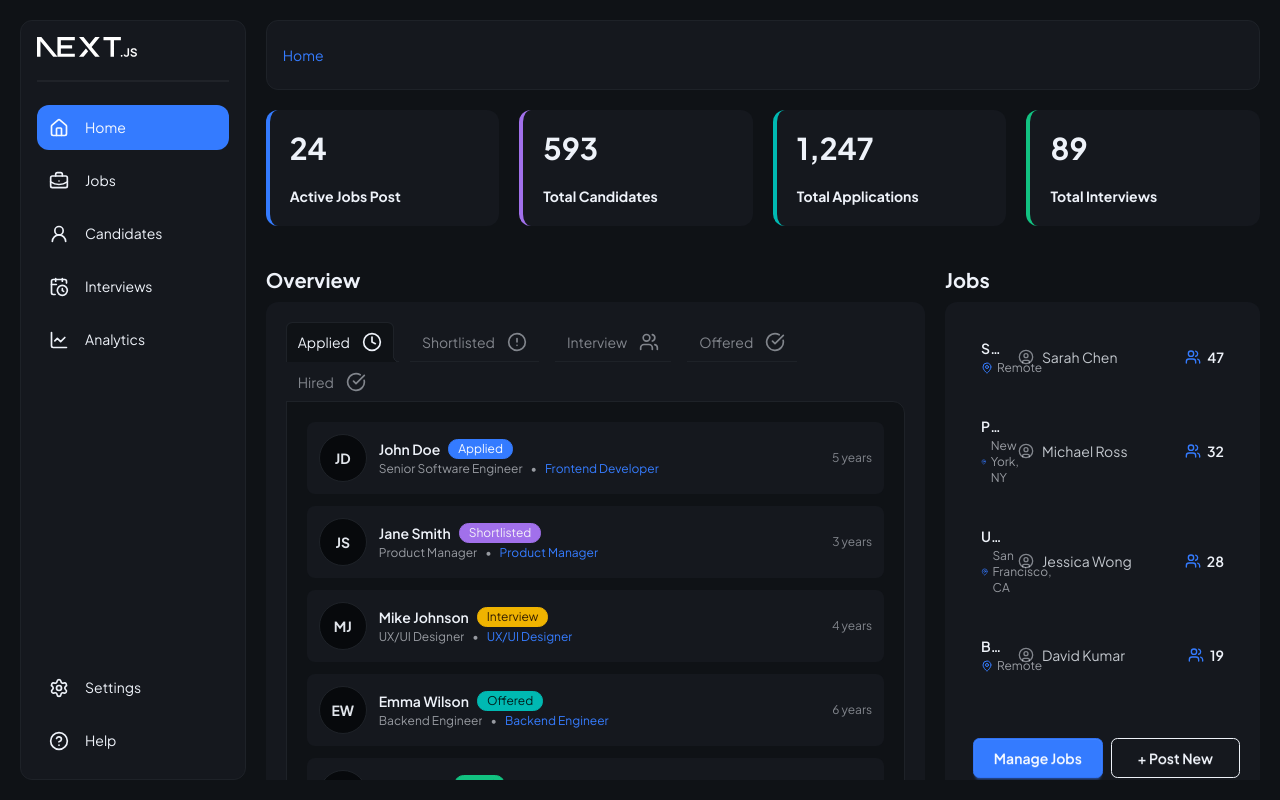
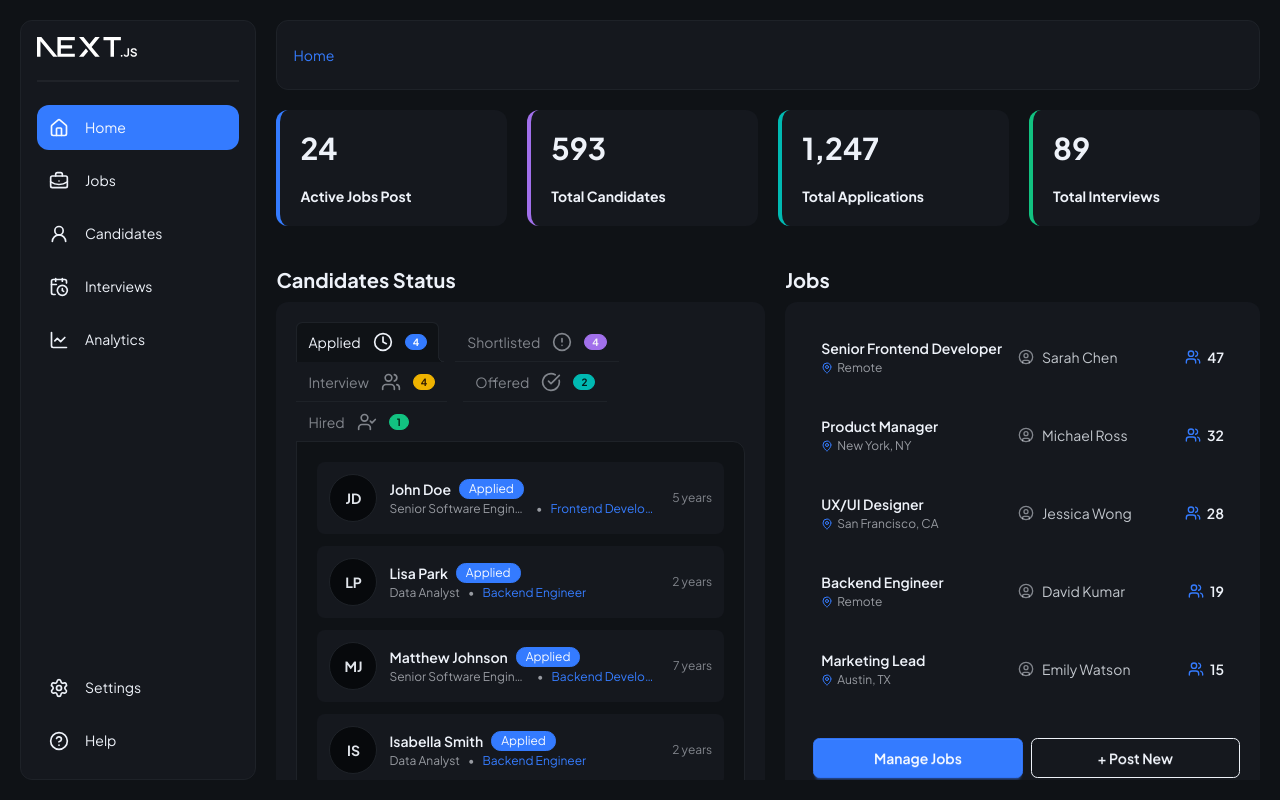
Before and after one commit to lavleshdubey90/pipeline-dashboard, a Next.js app: page / in a window 1280 px wide. Built offline with nearby package versions, Linux system fonts and the light colour scheme.

Commit message:
Fixed badge on tabs

```diff
--- a/src/app/(dashboard)/page.tsx
+++ b/src/app/(dashboard)/page.tsx
@@ -44,11 +44,11 @@ export default function Home() {
       {/* Overview Section */}
       <section className="mt-10 flex gap-5 w-full">
         <div className="space-y-2 w-full">
-          <h2 className="text-xl font-bold">Overview</h2>
+          <h2 className="text-xl font-bold">Candidates Status</h2>
           <CandidatesOverview />
         </div>
 
-        <div className="space-y-2 min-w-40 max-w-5xl">
+        <div className="space-y-2 min-w-fit max-w-5xl">
           <h2 className="text-xl font-bold">Jobs</h2>
           <JobsOverview />
         </div>
--- a/src/components/CandidatesOverview.tsx
+++ b/src/components/CandidatesOverview.tsx
@@ -1,22 +1,18 @@
 "use client";
 
-import React, { useState } from "react";
-import { CandidateStatus } from "@/types/candidate.types";
+import React from "react";
 import { candidateData } from "@/data/candidate.data";
 import { CANDIDATE_STAGES } from "@/constants";
 import CandidateRow from "@/components/CandidateRow";
 
 const CandidatesOverview: React.FC = () => {
-  const [selectedStage, setSelectedStage] = useState<CandidateStatus | "All">("All");
-
-  const filteredCandidates = selectedStage === "All"
-    ? candidateData
-    : candidateData.filter((c) => c.status === selectedStage);
-
   return (
     <div className="bg-base-200 rounded-box p-5 max-h-full flex flex-col w-full">
       <div className="tabs tabs-lift shadow-none gap-x-4 h-full">
-        {CANDIDATE_STAGES.map((stage, index) => (
+        {CANDIDATE_STAGES.map((stage, index) => {
+          const stageCandidates = candidateData.filter((c) => c.status === stage.label);
+
+          return (
             <React.Fragment key={index}>
               <label className="tab gap-3">
                 {stage.label}
@@ -28,16 +24,24 @@ const CandidatesOverview: React.FC = () => {
                   defaultChecked={index === 0}
                 />
                 <stage.icon className="size-5" />
+                <span className={`badge badge-xs font-bold badge-${stage.color}`}>{stageCandidates.length}</span>
               </label>
               <div className="tab-content bg-base-100 border-base-300 p-5">
-              <div className="space-y-3 overflow-y-auto max-h-96">
-                {filteredCandidates.map((candidate) => (
+                <div className="space-y-3 overflow-y-auto min-h-96 max-h-96">
+                  {stageCandidates.length === 0 ? (
+                    <div className="text-center py-8 text-base-content/50 text-sm">
+                      No candidates in this stage
+                    </div>
+                  ) : (
+                    stageCandidates.map((candidate) => (
                       <CandidateRow key={candidate.id} candidate={candidate} />
-                ))}
+                    ))
+                  )}
                 </div>
               </div>
             </React.Fragment>
-        ))}
+          );
+        })}
       </div>
     </div>
   );
--- a/src/constants/candidate.constants.ts
+++ b/src/constants/candidate.constants.ts
@@ -1,4 +1,4 @@
-import { Users, Clock, CheckCircle, AlertCircle } from 'lucide-react';
+import { Users, Clock, CheckCircle, AlertCircle, UserCheck } from 'lucide-react';
 
 export const CANDIDATE_STAGES = [
     {
@@ -23,7 +23,7 @@ export const CANDIDATE_STAGES = [
     },
     {
         label: "Hired",
-        icon: CheckCircle,
+        icon: UserCheck,
         color: "success"
     },
 ];
```
Also changed, not shown: 1 other file (tests, documents, lock files or other folders). Lines whose indentation alone changed are shown as unchanged.
